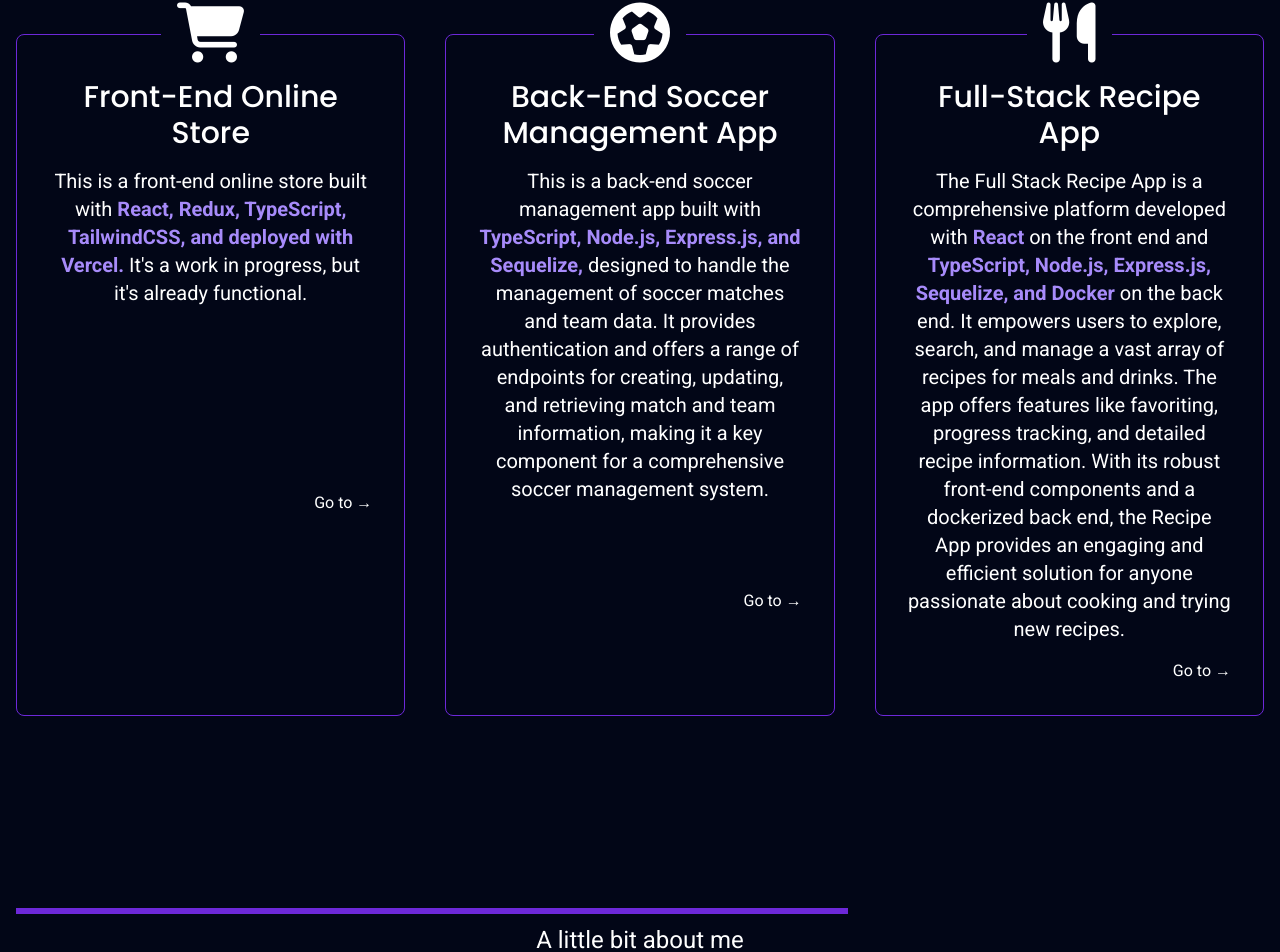
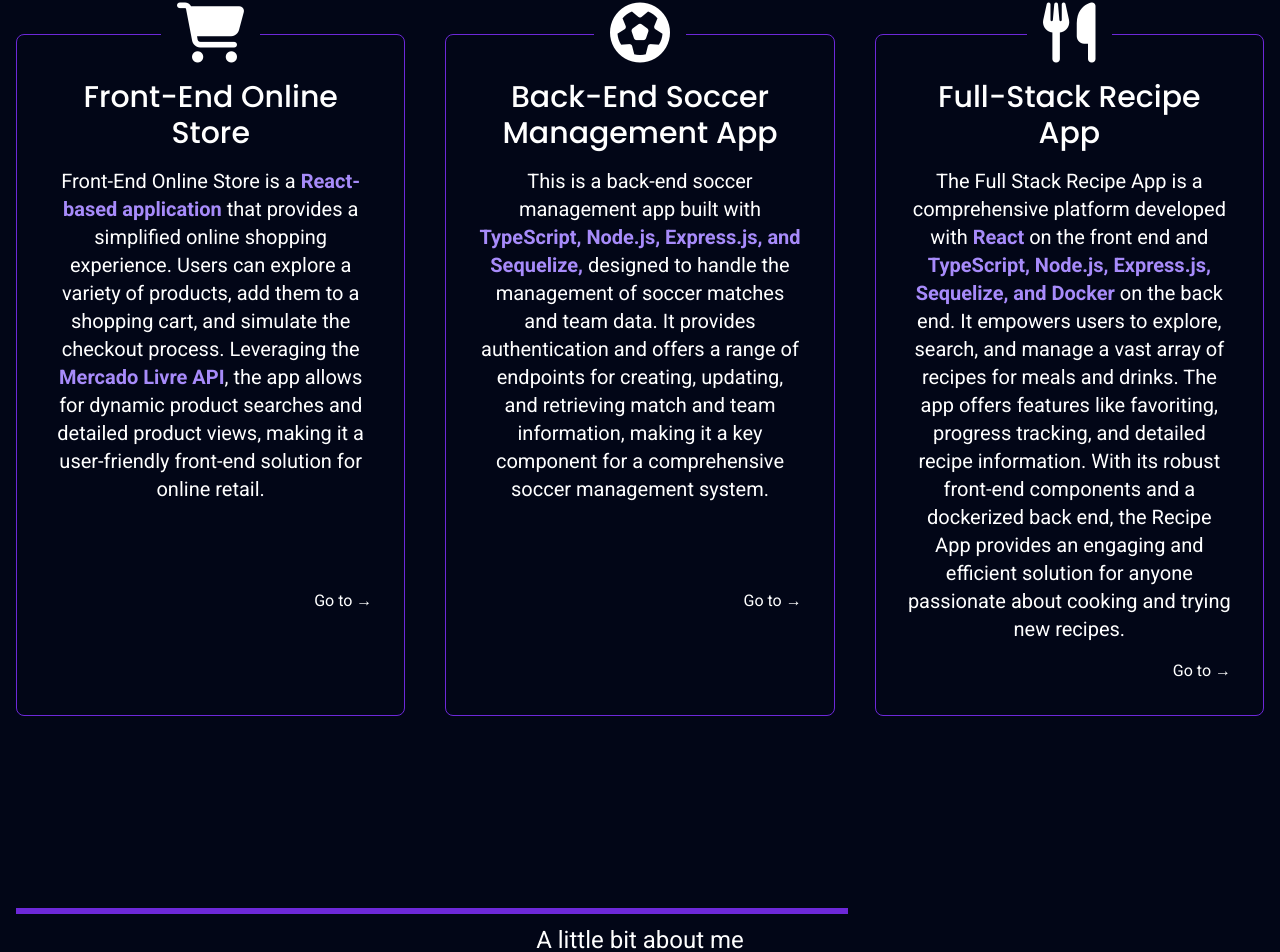
Before and after one commit to Netto-JM/Netto-JM.github.io, a SvelteKit app: page / in a window 1280 px wide. Shown: the part 1049-2001 px from the top of the page. Built offline with nearby package versions, Linux system fonts and the light colour scheme.

Commit message:
Adds brief description to "Front-End Online Store" project

```diff
--- a/src/components/Main.svelte
+++ b/src/components/Main.svelte
@@ -87,8 +87,10 @@
     <div class="grid grid-cols-1 lg:grid-cols-3 gap-12 lg:gap-10">
       <Step step={steps[0]}>
         <p class="text-base sm:text-lg md:text-xl">
-          This is a front-end online store built with <strong class="text-violet-400">React, Redux, TypeScript, TailwindCSS,
-          and deployed with Vercel.</strong> It's a work in progress, but it's already functional.
+          Front-End Online Store is a <strong class="text-violet-400">React-based application</strong> that provides a simplified online shopping experience.
+          Users can explore a variety of products, add them to a shopping cart, and simulate the checkout process.
+          Leveraging the <strong class="text-violet-400">Mercado Livre API</strong>, the app allows for dynamic product searches and detailed product views,
+          making it a user-friendly front-end solution for online retail.
         </p>
       </Step>
       <Step step={steps[1]}>
```
